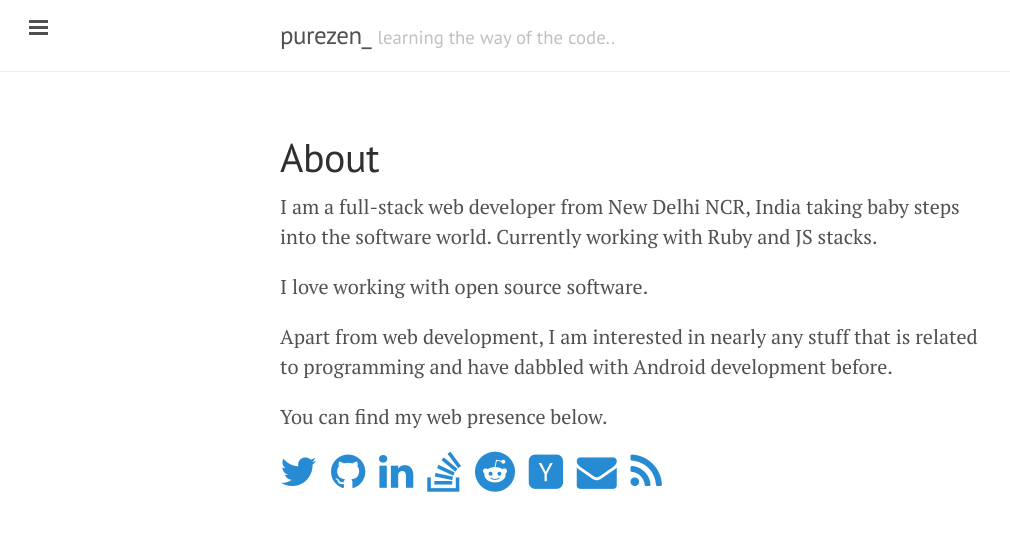
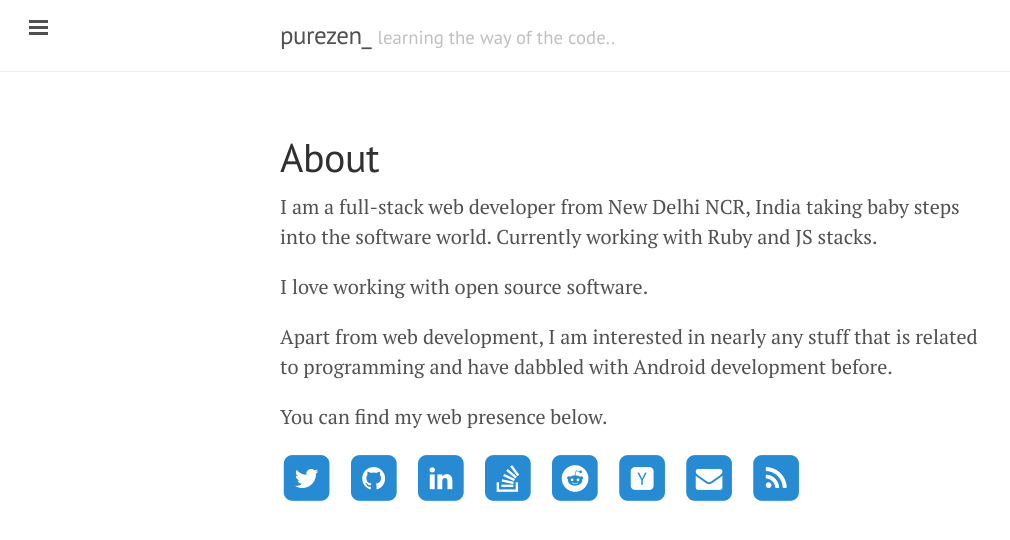
Before and after one commit to purezen/purezen.github.io, a Jekyll site: the page built from about.md, in a window 1280 px wide. Shown: the top 540 px of the page, without its empty margins (0-1010 px from the left). Built offline with Jekyll 4.4.1, drawn with Linux system fonts in a browser that asks for light colours; nearby versions of some CDN libraries; Markdown is read by kramdown in place of the engine named in the settings.

Commit message:
change icon strategy to better deal with font-awesome icons on browsers with issues

```diff
--- a/about.md
+++ b/about.md
@@ -12,18 +12,58 @@ Apart from web development, I am interested in nearly any stuff that is related
 
 You can find my web presence below.
 
-<a href="https://twitter.com/{{ site.author.twitter }}"><i class="fa fa-2x fa-twitter"></i></a>
+<a href="https://twitter.com/{{ site.author.twitter }}">
+  <span class="fa-stack fa-lg">
+    <i class="fa fa-square fa-stack-2x"></i>
+    <i class="fa fa-twitter fa-inverse fa-stack-1x"></i>
+  </span>
+</a>
 &thinsp;
-<a href="https://github.com/{{ site.author.github }}"><i class="fa fa-2x fa-github"></i></a>
+<a href="https://github.com/{{ site.author.github }}">
+  <span class="fa-stack fa-lg">
+    <i class="fa fa-square fa-stack-2x"></i>
+    <i class="fa fa-github fa-inverse fa-stack-1x"></i>
+  </span>
+</a>
 &thinsp;
-<a href="https://linkedin.com/in/{{ site.author.linkedin }}"><i class="fa fa-2x fa-linkedin"></i></a>
+<a href="https://linkedin.com/in/{{ site.author.linkedin }}">
+  <span class="fa-stack fa-lg">
+    <i class="fa fa-square fa-stack-2x"></i>
+    <i class="fa fa-linkedin fa-inverse fa-stack-1x"></i>
+  </span>
+</a>
 &thinsp;
-<a href="https://stackoverflow.com/users/{{ site.author.stackoverflow }}"><i class="fa fa-2x fa-stack-overflow"></i></a>
+<a href="https://stackoverflow.com/users/{{ site.author.stackoverflow }}">
+  <span class="fa-stack fa-lg">
+    <i class="fa fa-square fa-stack-2x"></i>
+    <i class="fa fa-stack-overflow fa-inverse fa-stack-1x"></i>
+  </span>
+</a>
 &thinsp;
-<a href="http://reddit.com/user/{{ site.author.reddit }}"><i class="fa fa-2x fa-reddit"></i></a>
+<a href="http://reddit.com/user/{{ site.author.reddit }}">
+  <span class="fa-stack fa-lg">
+    <i class="fa fa-square fa-stack-2x"></i>
+    <i class="fa fa-inverse fa-reddit fa-stack-1x"></i>
+  </span>
+</a>
 &thinsp;
-<a href="https://news.ycombinator.com/user?id={{ site.author.ycombinator }}"><i class="fa fa-2x fa-hacker-news"></i></a>
+<a href="https://news.ycombinator.com/user?id={{ site.author.ycombinator }}">
+  <span class="fa-stack fa-lg">
+    <i class="fa fa-square fa-stack-2x"></i>
+    <i class="fa fa-hacker-news fa-inverse fa-stack-1x"></i>
+  </span>
+</a>
 &thinsp;
-<a href="mailto:{{ site.author.email }}"><i class="fa fa-2x fa-envelope"></i></a>
+<a href="mailto:{{ site.author.email }}">
+  <span class="fa-stack fa-lg">
+    <i class="fa fa-square fa-stack-2x"></i>
+    <i class="fa fa-envelope fa-inverse fa-stack-1x"></i>
+  </span>
+</a>
 &thinsp;
-<a href="{{ site.url }}/atom.xml"><i class="fa fa-2x fa-rss"></i></a>
+<a href="{{ site.url }}/atom.xml">
+  <span class="fa-stack fa-lg">
+    <i class="fa fa-square fa-stack-2x"></i>
+    <i class="fa fa-rss fa-inverse fa-stack-1x"></i>
+  </span>
+</a>
```
